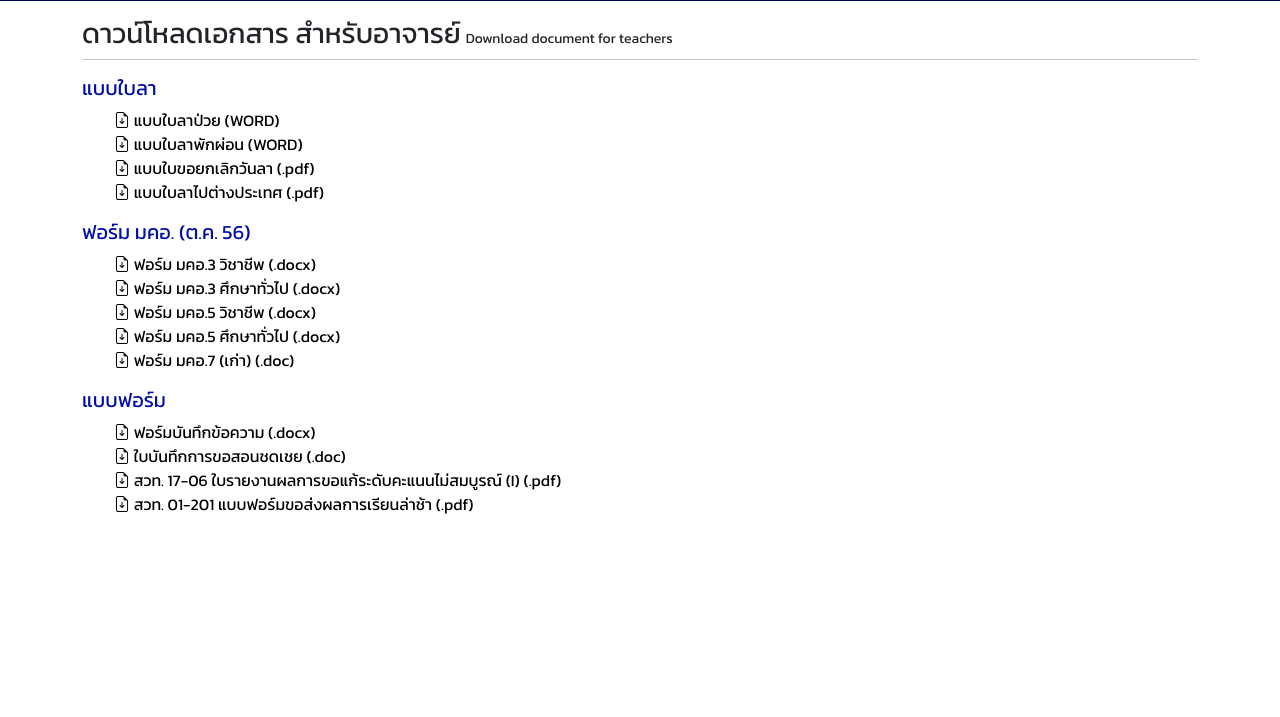
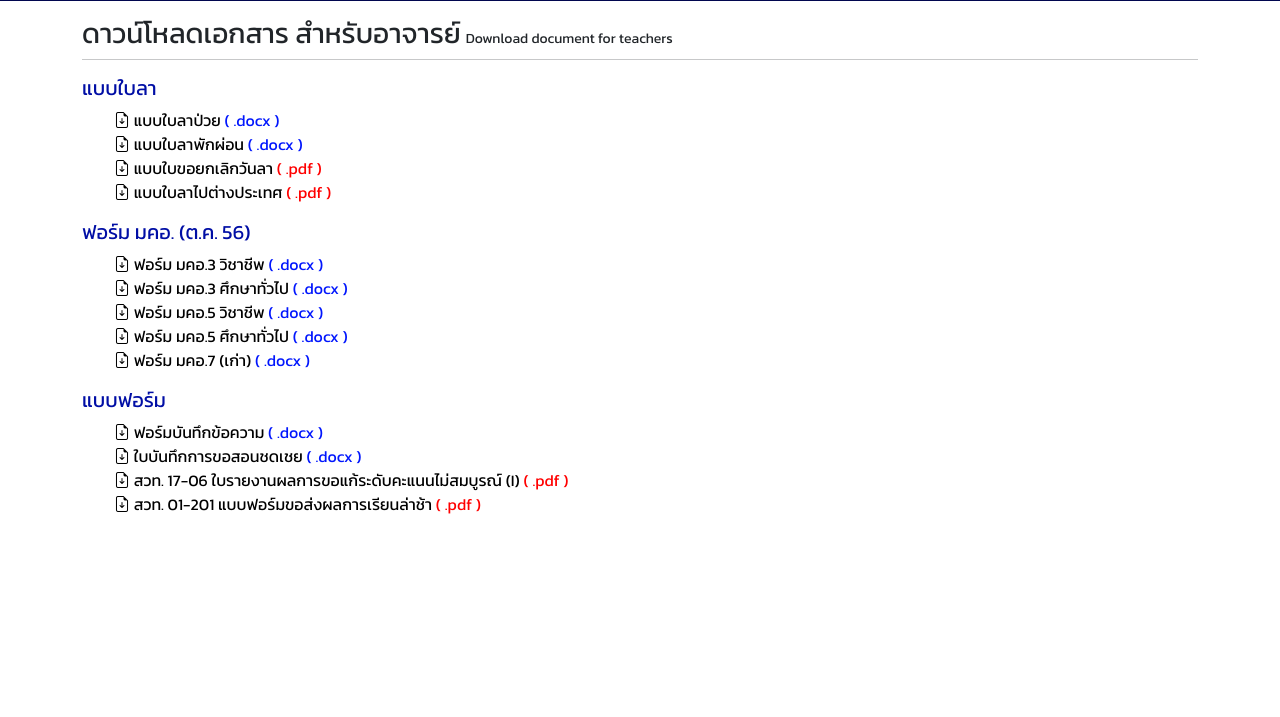
Before and after one commit to danunaise/CS-website, a plain HTML site: page downloadt.html in a window 1280 px wide. Shown: the part 83-800 px from the top of the page. Drawn offline with nearby package versions, Linux system fonts and the light colour scheme.

Commit message:
update link

```diff
--- a/downloadt.html
+++ b/downloadt.html
@@ -36,6 +36,14 @@
 
       li {
         cursor: pointer;
+      }
+
+      .word {
+        color: #0116fd;
+      }
+
+      .pdf {
+        color: #ff0000;
       }
 
       .box-top a {
@@ -120,25 +128,86 @@
             <hr class="line">
             <h5>แบบใบลา</h5>
             <ul>
-              <li><a href=""><i class="bi bi-file-earmark-arrow-down"></i> แบบใบลาป่วย (WORD)</a></li>
-              <li><a href=""><i class="bi bi-file-earmark-arrow-down"></i> แบบใบลาพักผ่อน (WORD)</a></li>
-              <li><a href=""><i class="bi bi-file-earmark-arrow-down"></i> แบบใบขอยกเลิกวันลา (.pdf)</a></li>
-              <li><a href=""><i class="bi bi-file-earmark-arrow-down"></i> แบบใบลาไปต่างประเทศ (.pdf)</a></li>
+              <li>
+                <a href="http://www.cs.rmutk.ac.th/download/%E0%B8%9F%E0%B8%AD%E0%B8%A3%E0%B9%8C%E0%B8%A1%E0%B9%83%E0%B8%9A%E0%B8%A5%E0%B8%B2%E0%B8%9B%E0%B9%88%E0%B8%A7%E0%B8%A2.docx">
+                  <i class="bi bi-file-earmark-arrow-down"></i>
+                  แบบใบลาป่วย <span class="word">( .docx )</span>
+                </a>
+              </li>
+              <li>
+                <a href="http://www.cs.rmutk.ac.th/download/%E0%B8%A5%E0%B8%B2%E0%B8%9E%E0%B8%B1%E0%B8%81%E0%B8%9C%E0%B9%88%E0%B8%AD%E0%B8%99.docx">
+                  <i class="bi bi-file-earmark-arrow-down"></i>
+                  แบบใบลาพักผ่อน <span class="word">( .docx )</span>
+                </a>
+              </li>
+              <li>
+                <a href="http://www.cs.rmutk.ac.th/download/%E0%B8%A2%E0%B8%81%E0%B9%80%E0%B8%A5%E0%B8%B4%E0%B8%81%E0%B8%A5%E0%B8%B2.pdf">
+                  <i class="bi bi-file-earmark-arrow-down"></i>
+                  แบบใบขอยกเลิกวันลา <span class="pdf">( .pdf )</span>
+                </a>
+              </li>
+              <li>
+                <a href="http://www.cs.rmutk.ac.th/download/%E0%B8%A5%E0%B8%B2%E0%B9%84%E0%B8%9B%E0%B8%95%E0%B9%88%E0%B8%B2%E0%B8%87%E0%B8%9B%E0%B8%A3%E0%B8%B0%E0%B9%80%E0%B8%97%E0%B8%A8.pdf">
+                  <i class="bi bi-file-earmark-arrow-down"></i>
+                  แบบใบลาไปต่างประเทศ
+                  <span class="pdf">( .pdf )</span>
+                </a>
+              </li>
             </ul>
             <h5>ฟอร์ม มคอ. (ต.ค. 56)</h5>
             <ul>
-              <li><a href=""><i class="bi bi-file-earmark-arrow-down"></i> ฟอร์ม มคอ.3 วิชาชีพ (.docx)</a></li>
-              <li><a href=""><i class="bi bi-file-earmark-arrow-down"></i> ฟอร์ม มคอ.3 ศึกษาทั่วไป (.docx)</a></li>
-              <li><a href=""><i class="bi bi-file-earmark-arrow-down"></i> ฟอร์ม มคอ.5 วิชาชีพ (.docx)</a></li>
-              <li><a href=""><i class="bi bi-file-earmark-arrow-down"></i> ฟอร์ม มคอ.5 ศึกษาทั่วไป (.docx)</a></li>
-              <li><a href=""><i class="bi bi-file-earmark-arrow-down"></i> ฟอร์ม มคอ.7 (เก่า) (.doc)</a></li>
+              <li>
+                <a href="http://www.cs.rmutk.ac.th/download/%E0%B8%9F%E0%B8%AD%E0%B8%A3%E0%B9%8C%E0%B8%A1%20%E0%B8%A1%E0%B8%84%E0%B8%AD.3%20%E0%B8%A7%E0%B8%B4%E0%B8%8A%E0%B8%B2%E0%B8%8A%E0%B8%B5%E0%B8%9E%20new.docx">
+                  <i class="bi bi-file-earmark-arrow-down"></i>
+                  ฟอร์ม มคอ.3 วิชาชีพ <span class="word">( .docx )</span>
+                </a>
+              </li>
+              <li>
+                <a href="http://www.cs.rmutk.ac.th/download/%E0%B8%9F%E0%B8%AD%E0%B8%A3%E0%B9%8C%E0%B8%A1%20%E0%B8%A1%E0%B8%84%E0%B8%AD.3%20%E0%B8%A8%E0%B8%B6%E0%B8%81%E0%B8%A9%E0%B8%B2%E0%B8%97%E0%B8%B1%E0%B9%88%E0%B8%A7%E0%B9%84%E0%B8%9B%20new.docx">
+                  <i class="bi bi-file-earmark-arrow-down"></i>
+                  ฟอร์ม มคอ.3 ศึกษาทั่วไป <span class="word">( .docx )</span>
+                </a>
+              </li>
+              <li>
+                <a href="http://www.cs.rmutk.ac.th/download/%E0%B8%9F%E0%B8%AD%E0%B8%A3%E0%B9%8C%E0%B8%A1%20%E0%B8%A1%E0%B8%84%E0%B8%AD.5%20%E0%B8%A7%E0%B8%B4%E0%B8%8A%E0%B8%B2%E0%B8%8A%E0%B8%B5%E0%B8%9E%20new.docx">
+                  <i class="bi bi-file-earmark-arrow-down"></i>
+                  ฟอร์ม มคอ.5 วิชาชีพ <span class="word">( .docx )</span>
+                </a>
+              </li>
+              <li>
+                <a href="http://www.cs.rmutk.ac.th/download/%E0%B8%9F%E0%B8%AD%E0%B8%A3%E0%B9%8C%E0%B8%A1%20%E0%B8%A1%E0%B8%84%E0%B8%AD.5%20%E0%B8%A8%E0%B8%B6%E0%B8%81%E0%B8%A9%E0%B8%B2%E0%B8%97%E0%B8%B1%E0%B9%88%E0%B8%A7%E0%B9%84%E0%B8%9B%20new.docx">
+                  <i class="bi bi-file-earmark-arrow-down"></i>
+                  ฟอร์ม มคอ.5 ศึกษาทั่วไป <span class="word">( .docx )</span>
+                </a>
+              </li>
+              <li>
+                <a href="http://www.cs.rmutk.ac.th/download/%E0%B9%81%E0%B8%9A%E0%B8%9A%E0%B8%9F%E0%B8%AD%E0%B8%A3%E0%B9%8C%E0%B8%A1%20%E0%B8%A1%E0%B8%84%E0%B8%AD.7.doc">
+                  <i class="bi bi-file-earmark-arrow-down"></i>
+                  ฟอร์ม มคอ.7 (เก่า) <span class="word">( .docx )</span>
+                </a>
+              </li>
             </ul>
             <h5>แบบฟอร์ม</h5>
             <ul>
-              <li><a href=""><i class="bi bi-file-earmark-arrow-down"></i> ฟอร์มบันทึกข้อความ (.docx)</a></li>
-              <li><a href=""><i class="bi bi-file-earmark-arrow-down"></i> ใบบันทึกการขอสอนชดเชย (.doc)</a></li>
-              <li><a href=""><i class="bi bi-file-earmark-arrow-down"></i> สวท. 17-06 ใบรายงานผลการขอแก้ระดับคะแนนไม่สมบูรณ์ (I) (.pdf)</a></li>
-              <li><a href=""><i class="bi bi-file-earmark-arrow-down"></i> สวท. 01-201 แบบฟอร์มขอส่งผลการเรียนล่าช้า (.pdf)</a></li>
+              <li>
+                <a href="http://www.cs.rmutk.ac.th/download/Memo.docx"><i class="bi bi-file-earmark-arrow-down">
+
+                </i> ฟอร์มบันทึกข้อความ <span class="word">( .docx )</span></a></li>
+              <li>
+                <a href="http://www.cs.rmutk.ac.th/download/%E0%B8%9F%E0%B8%AD%E0%B8%A3%E0%B9%8C%E0%B8%A1%E0%B8%82%E0%B8%AD%E0%B8%AA%E0%B8%AD%E0%B8%99%E0%B8%8A%E0%B8%94%E0%B9%80%E0%B8%8A%E0%B8%A2.doc">
+                  <i class="bi bi-file-earmark-arrow-down"></i> ใบบันทึกการขอสอนชดเชย <span class="word">( .docx )</span>
+                </a>
+              </li>
+              <li>
+                <a href="http://www.cs.rmutk.ac.th/download/%E0%B8%AA%E0%B8%A7%E0%B8%9717_06_%E0%B9%81%E0%B8%81%E0%B9%89I.pdf">
+                  <i class="bi bi-file-earmark-arrow-down"></i> สวท. 17-06 ใบรายงานผลการขอแก้ระดับคะแนนไม่สมบูรณ์ (I) <span class="pdf">( .pdf )</span>
+                </a>
+              </li>
+              <li>
+                <a href="http://www.cs.rmutk.ac.th/download/%E0%B8%AA%E0%B8%A7%E0%B8%9701-201.pdf">
+                  <i class="bi bi-file-earmark-arrow-down"></i> สวท. 01-201 แบบฟอร์มขอส่งผลการเรียนล่าช้า <span class="pdf">( .pdf )</span>
+                </a>
+              </li>
             </ul>
         </div>
     </div>
```
